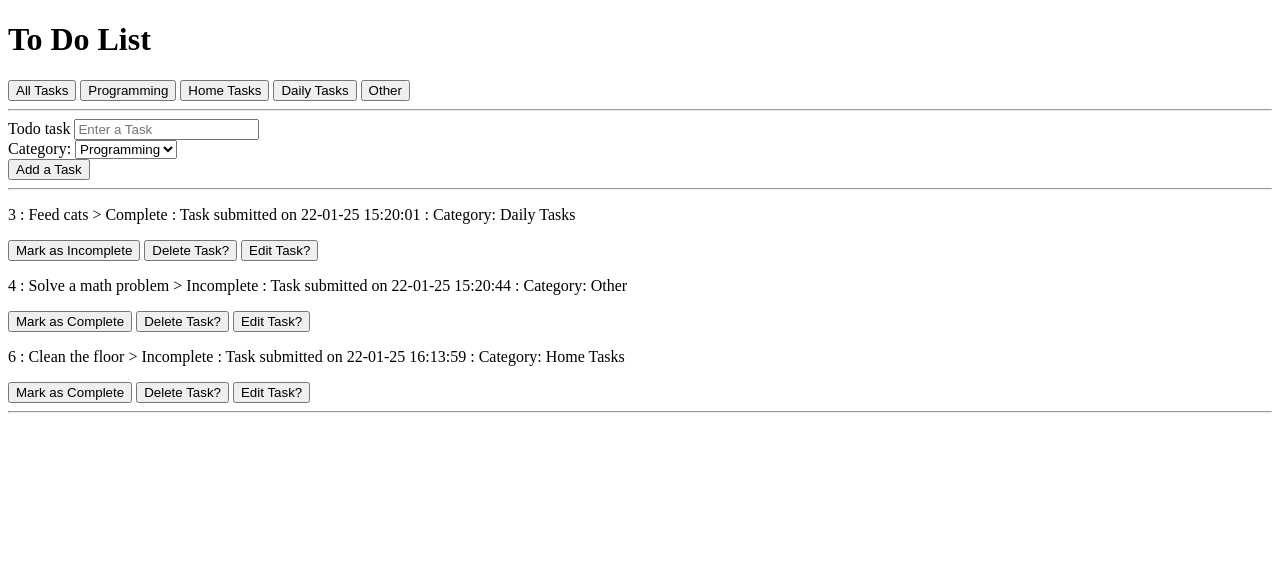
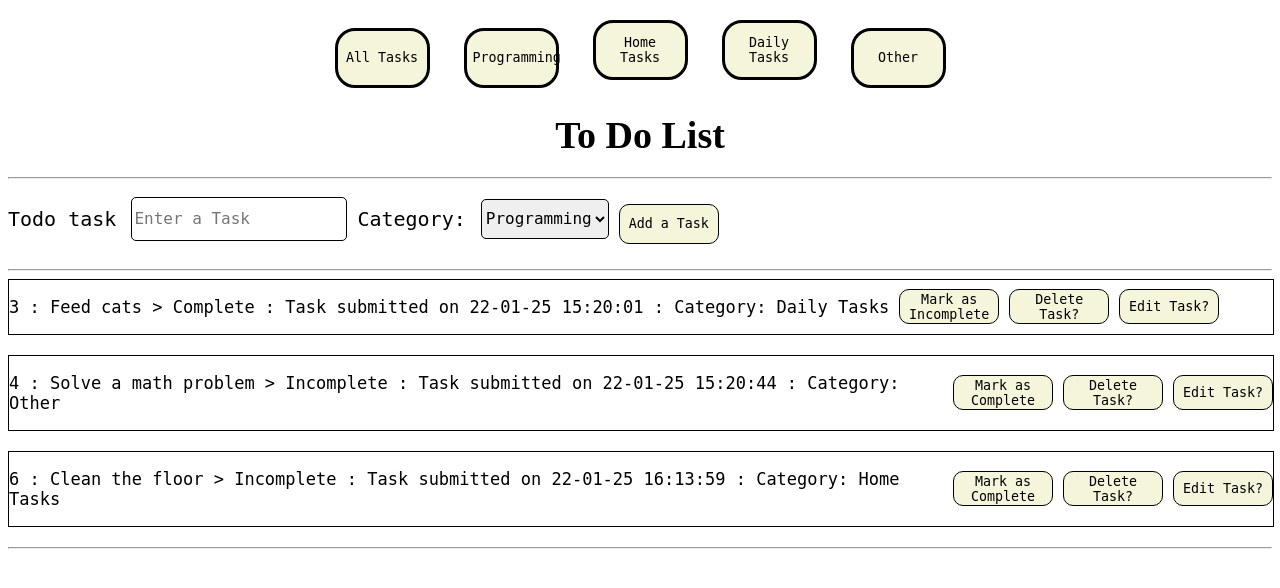
Before and after one commit to RoseStef/Flask-Project, a Flask app: page / in a window 1280 px wide. Shown: the top 588 px of the page. Run offline with Flask 3, Linux system fonts and the light colour scheme; data comes from the database, SQL or seed files in the repository; both versions use the stored data as it was after the commit.

Commit message:
Implemented basic CSS styling across all pages, excluding edit.html. This is just the initial groundwork for the visual input

```diff
--- /dev/null
+++ b/To do app/Website/static/styles/stylesheet.css
@@ -0,0 +1,142 @@
+/*I have chosen to start from the navigation bar in the index.html file*/
+/*Center navbar horizontally, justify and align items in the center with a margin off top 20 pixels.*/
+.Navbar {
+  display: flex; /*Flexbox layout*/
+  justify-content: center;
+  align-items: center;
+  margin-top: 20px;
+}
+
+/*Styling of the buttons*/
+.Navbar button {
+  width: 95px;
+  height: 60px;
+  border: solid;
+  margin: 0 15px; /*Space between buttons*/
+  border-radius: 20px; /*Rounds the buttons*/
+  background-color: beige; /*Button color*/
+  color: black; /*Font and border color*/
+  cursor: pointer; /*Changes cursor to hand pointer*/
+  font-family: monospace;
+}
+
+.Navbar button:hover {
+  background-color: goldenrod; /*Changes color when hovering over*/
+  color: brown; /* Changes font and border color when hovering over*/
+}
+
+/*Now that the buttons have been somewhat styled, the To Do List header comes second. I simply wanted to justify and align header to center, increase the font size and have a space from the bottom with margin of 20 pixels.*/
+.todo_title {
+  /* The # targets the ID instead of class*/
+  font-size: 38px;
+  text-align: center;
+  margin-bottom: 20px;
+}
+
+/*Next, styling of the form*/
+.todo-form {
+  display: flex; /*Flexbox layout*/
+  flex-direction: row; /*Arranges children in a row*/
+  align-items: center; /*Arranges elements horizontally*/
+}
+
+/*Style for the input class*/
+.input-field,
+.category-field {
+  display: flex;
+  align-items: center;
+  margin-bottom: 10px; /*Adds space below the input field*/
+}
+
+/*Style for the label*/
+.todo-form label {
+  font-size: 20px;
+  font-family: monospace;
+  margin-right: 5px;
+}
+
+/*Style for the input field*/
+.todo-form input[type="text"],
+.category-field select {
+  height: 40px;
+  font-size: 16px;
+  font-family: monospace;
+  border: 1px solid black;
+  border-radius: 5px;
+  margin: 10px;
+}
+
+/*Style Add a Task button*/
+.todo-form button {
+  height: 40px;
+  width: 100px;
+  border-radius: 10px;
+  border: 1px solid black;
+  background-color: beige;
+  font-family: monospace;
+  cursor: pointer;
+}
+
+.todo-form button:hover {
+  background-color: goldenrod;
+  color: brown;
+}
+
+/*Styling of the saved tasks*/
+.todo-table {
+  display: flex;
+  flex-direction: row;
+  justify-content: flex-start; /*Align items to the left*/
+  align-items: center;
+  gap: 10px;
+  width: 100%;
+  border: 1px solid black;
+  font-family: monospace;
+  font-size: 17px;
+  margin-bottom: 20px;
+}
+
+.completion button {
+  height: 35px;
+  width: 100px;
+  border-radius: 10px;
+  border: 1px solid black;
+  background-color: beige;
+  font-family: monospace;
+  cursor: pointer;
+}
+
+.completion button:hover {
+  background-color: goldenrod;
+  color: brown;
+}
+
+.to-delete button {
+  height: 35px;
+  width: 100px;
+  border-radius: 10px;
+  border: 1px solid black;
+  background-color: beige;
+  font-family: monospace;
+  cursor: pointer;
+}
+
+.to-delete button:hover {
+  background-color: goldenrod;
+  color: brown;
+}
+
+.to-edit button {
+  height: 35px;
+  width: 100px;
+  border-radius: 10px;
+  border: 1px solid black;
+  background-color: beige;
+  font-family: monospace;
+  cursor: pointer;
+}
+
+.to-edit button:hover {
+  background-color: goldenrod;
+  color: brown;
+}
--- a/To do app/Website/templates/edit.html
+++ b/To do app/Website/templates/edit.html
@@ -4,11 +4,13 @@
     <meta charset="UTF-8" />
     <meta name="viewport" content="width=device-width, initial-scale=1.0" />
     <title>Edit Task</title>
+    <link rel="stylesheet" type="text/css" href="{{url_for('static',
+    filename='styles/stylesheet.css')}}">
   </head>
 
   <body>
     <!--Body inlcudes a simple form outside index.html to edit the selected task-->
-    <h1>Edit Task</h1>
+    <h1 class="todo_title">Edit Task</h1>
     <form action="/edit/{{ todo.id }}" method="POST">
       <!--Responds to the @my_view.route("/edit/<todo.id>") route for the specific task-->
       <label for="task">Edit Task:</label>
--- a/To do app/Website/templates/index.html
+++ b/To do app/Website/templates/index.html
@@ -4,12 +4,19 @@
     <meta charset="UTF-8" />
     <meta name="viewport" content="width=device-width, initial-scale=1.0" />
     <title>Todo App</title>
+    <link
+      rel="stylesheet"
+      type="text/css"
+      href="{{url_for('static',
+    filename='styles/stylesheet.css')}}"
+    />
   </head>
 
   <body>
-    <h1>To Do List</h1>
+    <!--Identification for CSS-->
+
     <!-- Navigation bar for separate categories-->
-    <div>
+    <div class="Navbar">
       <nav>
         <form action="/" method="GET" style="display: inline">
           <button type="submit">All Tasks</button>
@@ -40,15 +47,17 @@
         </form>
       </nav>
     </div>
-
+    <h1 class="todo_title">To Do List</h1>
     <hr />
-    <form action="/add" method="post">
-      <div>
-        <label>Todo task</label>
+    <form action="/add" method="post" class="todo-form">
+      <!--Included a class for CSS-->
+      <div class="input-field">
+        <label for="task">Todo task</label>
         <input type="text" name="task" placeholder="Enter a Task" />
       </div>
-      <div>
-        <label>Category:</label>
+
+      <div class="category-field">
+        <label for="category">Category:</label>
         <select name="category" required>
           <option value="Programming">Programming</option>
           <option value="Home Tasks">Home Tasks</option>
@@ -62,7 +71,7 @@
     <hr />
     <!-- Following Displays all tasks-->
     {% for todo in todo_list %}
-    <div>
+    <div class="todo-table" id="category-specific">
       <p>
         {{ todo.id }} : {{ todo.task }} > {{ 'Complete' if todo.complete else
         'Incomplete'}} : Task submitted on {{
@@ -71,17 +80,32 @@
       </p>
       <!-- strftime formats the time_and_date as a readable timestamp and therefore outputs the time and date of the created task. Next, the  'Complete' if todo.complete else 'Incomplete' conditional checks True or False based on the toggle between if task is either complete or incomplete and outputs "Complete" if task is complete and "Incomplete" if task has not been completed instead of True or False, which is a more readable, human friendly approach.  -->
       <!--Form that marks the task complete/incomplete-->
-      <form action="/update/{{todo.id}}" method="POST" style="display: inline">
+      <form
+        class="completion"
+        action="/update/{{todo.id}}"
+        method="POST"
+        style="display: inline"
+      >
         <button type="submit">
           {{'Mark as Complete' if not todo.complete else 'Mark as Incomplete'}}
         </button>
       </form>
       <!--Form that responds to task deletion and is represented as a button-->
-      <form action="/delete/{{todo.id}}" method="GET" style="display: inline">
+      <form
+        class="to-delete"
+        action="/delete/{{todo.id}}"
+        method="GET"
+        style="display: inline"
+      >
         <button type="submit">Delete Task?</button>
       </form>
       <!--Form that responds to editing a task as a button. Name value passes to GET request for the edit route.-->
-      <form action="/edit/{{todo.id}}" method="GET" style="display: inline">
+      <form
+        class="to-edit"
+        action="/edit/{{todo.id}}"
+        method="GET"
+        style="display: inline"
+      >
         <input type="hidden" name="category" value="{{todo.category}}" />
         <button type="submit">Edit Task?</button>
       </form>
```
Also changed, not shown: To do app/Website/templates/category.html (+16 -23 lines), To do app/instance/db.sqlite.
